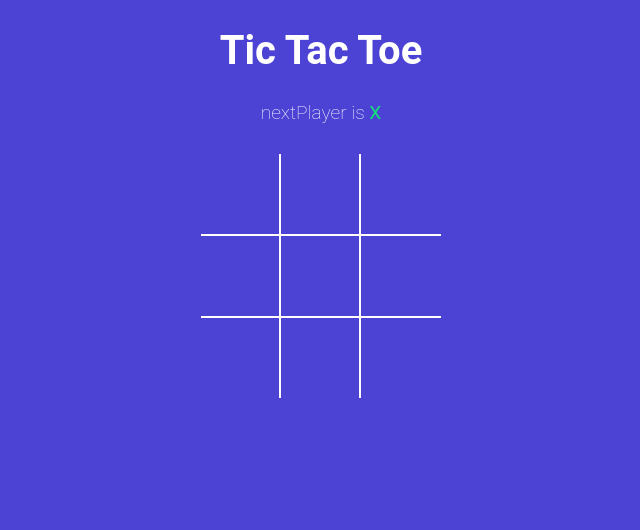
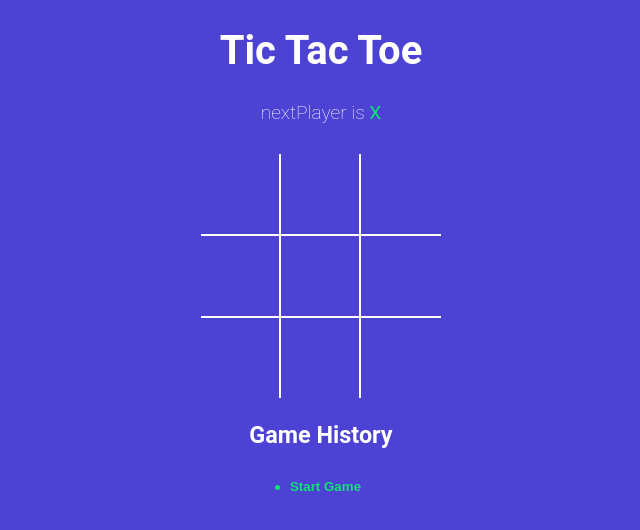
Before and after one commit to Its-kushal/React-TicTacToe, a React (Vite) app: page / in a window 1280 px wide. Shown: the top 530 px of the page, without its empty margins (319-959 px from the left). Built offline with nearby package versions, Linux system fonts and the light colour scheme.

Commit message:
enabled game traversing

```diff
--- a/src/App.jsx
+++ b/src/App.jsx
@@ -1,47 +1,75 @@
 import { useState } from 'react';
-// import reactLogo from './assets/react.svg'
-// import viteLogo from '/vite.svg'
 import './style.scss';
 import Board from './Components/Board.jsx';
 import { calculateWinner } from './winner.js';
 import StatusMessage from './Components/StatusMessage';
+import History from './Components/History';
 
 function App() {
-  // const [count, setCount] = useState(0)
+  const [history, setHistory] = useState([
+    { squares: Array(9).fill(null), isXNext: true },
+  ]);
+  const [currentMove, setCurrentMove] = useState(0);
 
-  const [squares, setSaquares] = useState(Array(9).fill(null));
-  const [isXNext, setIsXNext] = useState(true);
+  const gamingBoard = history[currentMove];
+  const winner = calculateWinner(gamingBoard.squares);
 
-  const winner = calculateWinner(squares);
+  console.log({ historyLength: history.length, currentMove });
 
   const handleSquareClick = clickedPosition => {
-    if (squares[clickedPosition] || winner) {
+    if (gamingBoard.squares[clickedPosition] || winner) {
       return;
     }
 
-    setSaquares(currentSquares => {
-      return currentSquares.map((squareValue, position) => {
-        if (clickedPosition === position) {
-          return isXNext ? 'X' : '0';
+    setHistory(currentHistory => {
+      const isTraversing = currentMove + 1 !== currentHistory.length;
+
+      const lastGamingState = isTraversing
+        ? currentHistory[currentMove]
+        : currentHistory[currentHistory.length - 1];
+
+      const nextSqauresState = lastGamingState.squares.map(
+        (squareValue, position) => {
+          if (clickedPosition === position) {
+            return lastGamingState.isXNext ? 'X' : '0';
+          }
+
+          return squareValue;
         }
+      );
 
-        return squareValue;
+      const base = isTraversing
+        ? currentHistory.slice(0, currentHistory.indexOf(lastGamingState)+1)
+        : currentHistory;
+      return base.concat({
+        squares: nextSqauresState,
+        isXNext: !lastGamingState.isXNext,
       });
     });
 
-    setIsXNext(currentIsXNext => !currentIsXNext);
+    setCurrentMove(move => move + 1);
+  };
+
+  const moveTo = move => {
+    setCurrentMove(move);
   };
 
   return (
     <div className="app">
       <h1>Tic Tac Toe</h1>
-      <StatusMessage winner={winner} isXNext={isXNext} squares={squares} />
+      <StatusMessage winner={winner} gamingBoard={gamingBoard} />
       <div>
-        <Board squares={squares} handleSquareClick={handleSquareClick} />
+        <Board
+          squares={gamingBoard.squares}
+          handleSquareClick={handleSquareClick}
+        />
+
+        <h3 className='hisTitle'>Game History</h3>
+        <History history={history} moveTo={moveTo} currentMove={currentMove} />
       </div>
-      <h3>
+      {/* <h3>
         <span className={winner ? 'text-green' : 'text-orange'}>{winner}</span>
-      </h3>
+      </h3> */}
     </div>
   );
 }
--- /dev/null
+++ b/src/Components/History.jsx
@@ -0,0 +1,23 @@
+const History = ({ history, moveTo, currentMove }) => {
+  return (
+    <div className="history-wrapper">
+      <ul className="history">
+        {history.map((_, index) => (
+          <li key={index}>
+            <button
+              type="button"
+              className={`btn-move ${ currentMove === index ? 'active' : ''}`}
+              onClick={() => {
+                moveTo(index);
+              }}
+            >
+              {index === 0 ? 'Start Game' : `Move #${index}`}
+            </button>
+          </li>
+        ))}
+      </ul>
+    </div>
+  );
+};
+
+export default History;
--- a/src/Components/StatusMessage.jsx
+++ b/src/Components/StatusMessage.jsx
@@ -1,4 +1,6 @@
-const StatusMessage = ({ winner, isXNext, squares }) => {
+const StatusMessage = ({ winner, gamingBoard }) => {
+  const { squares, isXNext } = gamingBoard;
+
   const noMovesLeft = squares.every(squareValue => squareValue !== null);
   const nextPlayer = isXNext ? 'X' : '0';
 
--- a/src/style.scss
+++ b/src/style.scss
@@ -35,7 +35,8 @@
 }
 
 .history-wrapper {
-  width: 300px;
+  // width: 300px;
+  // margin-top: 5px;
   text-align: center;
   margin-bottom: 20px;
   .history {
@@ -170,3 +171,7 @@
     }
   }
 }
+
+.hisTitle{
+  text-align: center;
+}
```
